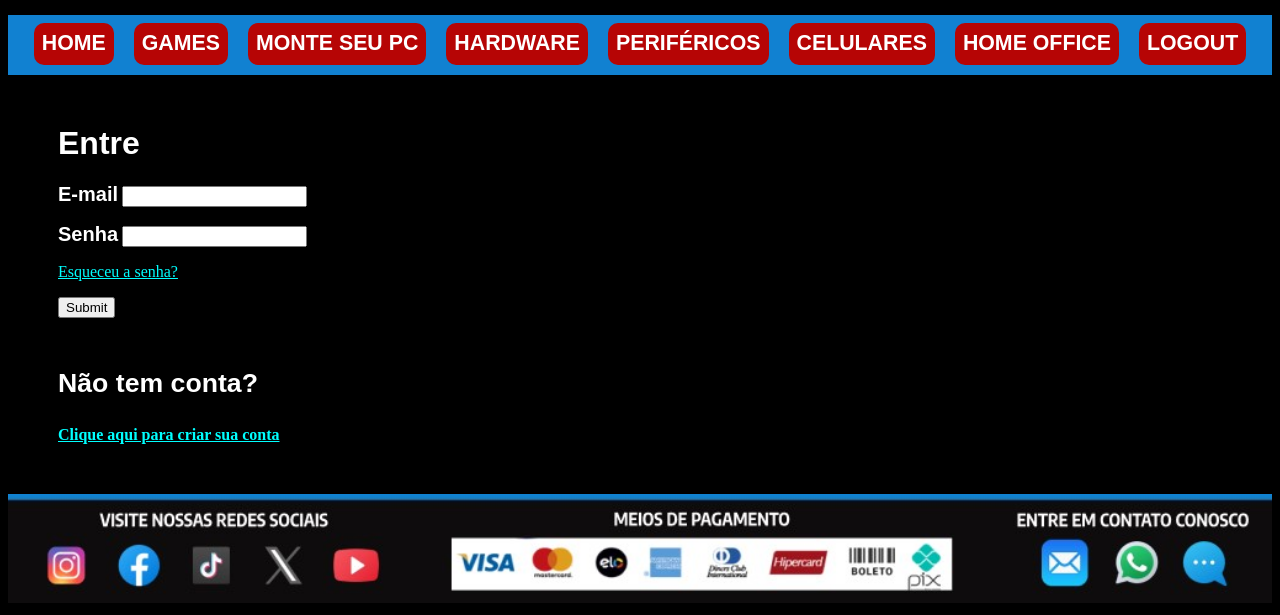
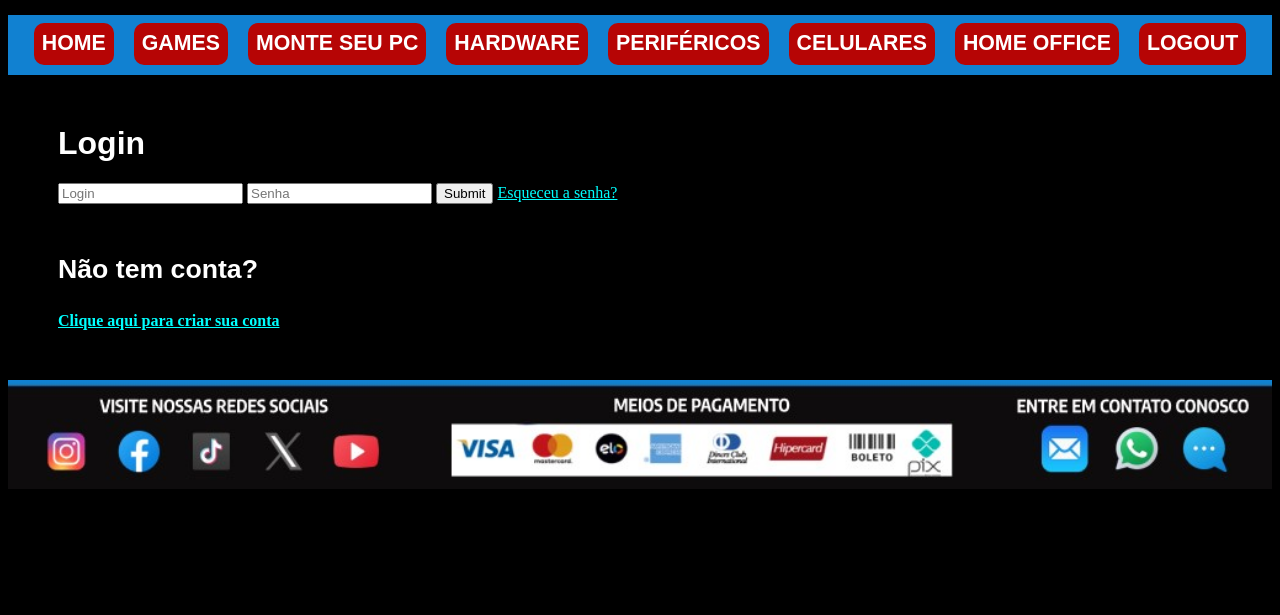
Before and after one commit to DanyCristina21/Atividade02UC05.2, a plain HTML site: page login.html in a window 1280 px wide. Shown: the part 236-851 px from the top of the page. After the commit the page ends 800 px from the top, so only its background shows below. Drawn offline with Linux system fonts and the light colour scheme.

Commit message:
Update login.html

```diff
--- a/login.html
+++ b/login.html
@@ -42,18 +42,13 @@
         </nav>
 
         <div class="login">
-
-            <h1>Entre</h1>
-
-            <p><label class="button" for="email-example">E-mail</label>
-            <input type="email" id="email-example"></p>
-            <p><label class="button" for="password-example">Senha</label>
-            <input type="password" id="password-example"></p>
-
-            <a class="link" href="index.html">Esqueceu a senha?</a><br>
-
-            <p><input type="submit" id="btn-entrar" name="btn-entrar" required></p>
-
+            <form>
+                <h1>Login</h1>
+                <input type="text" placeholder="Login" id="login">
+                <input type="password" placeholder="Senha" id="senha">
+                <input type="submit" onclick= "logar()">
+                <a class="link" href="index.html">Esqueceu a senha?</a>
+            </form>
         </div>
 
         <div class="conta">
@@ -64,6 +59,8 @@
 
         </div>
 
+        <script src="css/script.js"></script>
+
         <footer>
             <img src="Img/rodape.jpg" width="100%">
         </footer>
```
